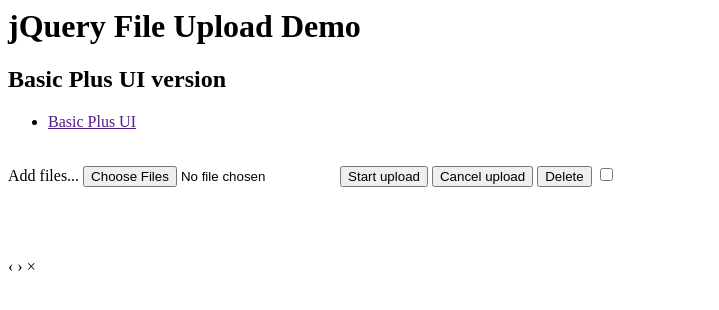
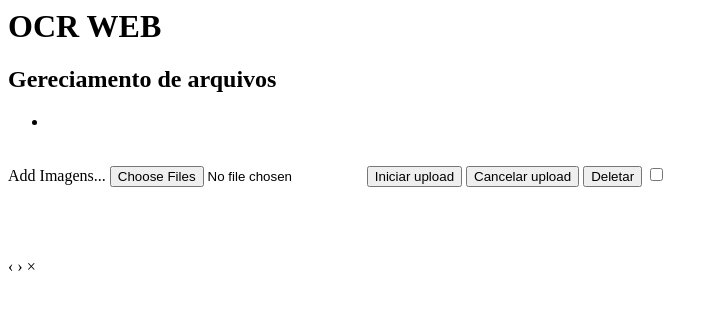
Before and after one commit to ma7euus/reCAPTCHA_beta, a PHP site: page /html/layouts/app_body.php in a window 1280 px wide. Shown: the top 310 px of the page, without its empty margins (0-719 px from the left). Run offline with PHP 8.4, Linux system fonts and the light colour scheme; some libraries are stand-ins or nearby versions.

Commit message:
Refatoracao

```diff
--- a/src/config.php
+++ b/src/config.php
@@ -12,6 +12,6 @@ setlocale(LC_ALL, "en_US");
 
 require_once APP_SERVER_DIR.'app/libs/debug/firephp/fb.php';
 
-require_once APP_SERVER_DIR.'app/util/Autoloader.php';
+require_once APP_SERVER_DIR.'app/Utils/Autoloader.php';
 
 $autoLoader = new app\util\Autoloader();
--- a/src/html/layouts/app_body.php
+++ b/src/html/layouts/app_body.php
@@ -1,9 +1,9 @@
 <body>
   <div class="container">
-    <h1>jQuery File Upload Demo</h1>
-    <h2 class="lead">Basic Plus UI version</h2>
+    <h1>OCR WEB</h1>
+    <h2 class="lead">Gereciamento de arquivos</h2>
     <ul class="nav nav-tabs">
-        <li class="active"><a href="">Basic Plus UI</a></li>
+        <li class="active"><a href=""></a></li>
     </ul>
     <br>
     <!-- The file upload form used as target for the file upload widget -->
@@ -16,20 +16,20 @@
                 <!-- The fileinput-button span is used to style the file input field as button -->
                 <span class="btn btn-success fileinput-button">
                     <i class="glyphicon glyphicon-plus"></i>
-                    <span>Add files...</span>
+                    <span>Add Imagens...</span>
                     <input type="file" name="files[]" multiple>
                 </span>
                 <button type="submit" class="btn btn-primary start">
                     <i class="glyphicon glyphicon-upload"></i>
-                    <span>Start upload</span>
+                    <span>Iniciar upload</span>
                 </button>
                 <button type="reset" class="btn btn-warning cancel">
                     <i class="glyphicon glyphicon-ban-circle"></i>
-                    <span>Cancel upload</span>
+                    <span>Cancelar upload</span>
                 </button>
                 <button type="button" class="btn btn-danger delete">
                     <i class="glyphicon glyphicon-trash"></i>
-                    <span>Delete</span>
+                    <span>Deletar</span>
                 </button>
                 <input type="checkbox" class="toggle">
                 <!-- The global file processing state -->
@@ -79,13 +79,13 @@
             {% if (!i && !o.options.autoUpload) { %}
                 <button class="btn btn-primary start" disabled>
                     <i class="glyphicon glyphicon-upload"></i>
-                    <span>Start</span>
+                    <span>Importar</span>
                 </button>
             {% } %}
             {% if (!i) { %}
                 <button class="btn btn-warning cancel">
                     <i class="glyphicon glyphicon-ban-circle"></i>
-                    <span>Cancel</span>
+                    <span>Cancelar</span>
                 </button>
             {% } %}
         </td>
@@ -122,13 +122,13 @@
             {% if (file.deleteUrl) { %}
                 <button class="btn btn-danger delete" data-type="{%=file.deleteType%}" data-url="{%=file.deleteUrl%}"{% if (file.deleteWithCredentials) { %} data-xhr-fields='{"withCredentials":true}'{% } %}>
                     <i class="glyphicon glyphicon-trash"></i>
-                    <span>Delete</span>
+                    <span>Deletar</span>
                 </button>
                 <input type="checkbox" name="delete" value="1" class="toggle">
             {% } else { %}
                 <button class="btn btn-warning cancel">
                     <i class="glyphicon glyphicon-ban-circle"></i>
-                    <span>Cancel</span>
+                    <span>Cancelar</span>
                 </button>
             {% } %}
         </td>
```
Also changed, not shown: src/app/Controllers/Arquivos/ArquivoMgr.php (added, +16 -0 lines), src/app/Controllers/OCR/OCRMgr.php (added, +16 -0 lines), src/app/Controllers/Usuario/UsuarioCadastro.php (added, +16 -0 lines), src/app/Controllers/Usuario/UsuarioLogin.php (added, +16 -0 lines), src/app/Controllers/Usuario/UsuarioMgr.php (added, +16 -0 lines), src/api/.htaccess, src/app/Controllers/rest/.htaccess (renamed from src/app/controllers/rest/.htaccess), src/app/Controllers/rest/endpoint.php (renamed from src/app/controllers/rest/endpoint.php), src/app/Controllers/rest/files/.htaccess (renamed from src/app/controllers/rest/files/.htaccess), src/app/Utils/Autoloader.php (renamed from src/app/util/Autoloader.php), 2 other files.
